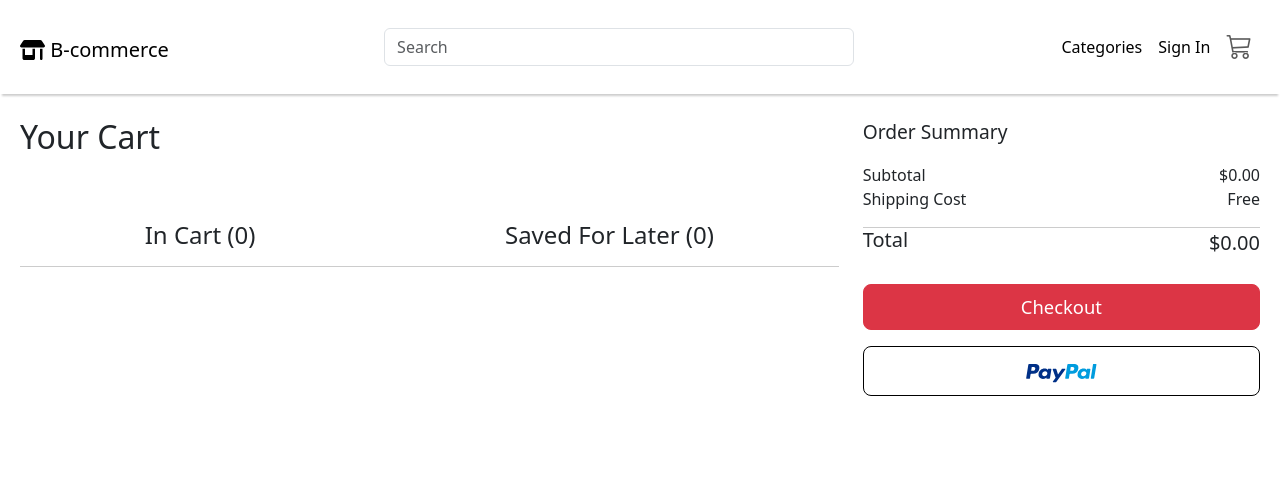
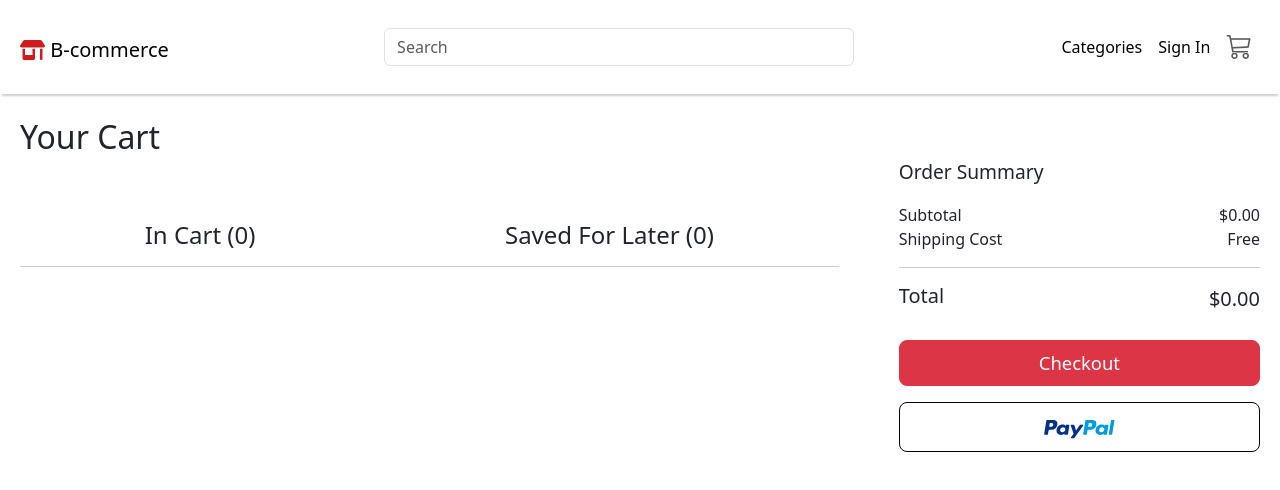
Before and after one commit to BrandonTDiep/B-commerce, a React (Create React App) app in the folder client/: page /cart in a window 1280 px wide. Shown: the top 490 px of the page. Built offline with nearby package versions, Linux system fonts and the light colour scheme.

Commit message:
added some spacing to 'total price' and added new 'red' color to icon to browser and navbar

```diff
--- a/client/public/index.html
+++ b/client/public/index.html
@@ -2,7 +2,7 @@
 <html lang="en">
   <head>
     <meta charset="utf-8" />
-    <link rel="icon" href="%PUBLIC_URL%/favicon.ico" />
+    <link rel="icon" href="%PUBLIC_URL%/icon.svg" />
     <meta name="viewport" content="width=device-width, initial-scale=1" />
     <meta name="theme-color" content="#000000" />
     <meta
@@ -10,7 +10,7 @@
       content="Web site created using create-react-app"
     />
     <link rel="stylesheet" href="https://cdn.jsdelivr.net/npm/bootstrap-icons@1.11.3/font/bootstrap-icons.min.css">
-    <link rel="apple-touch-icon" href="%PUBLIC_URL%/logo192.png" />
+    <link rel="apple-touch-icon" href="%PUBLIC_URL%/icon.svg" />
     <!--
       manifest.json provides metadata used when your web app is installed on a
       user's mobile device or desktop. See https://developers.google.com/web/fundamentals/web-app-manifest/
@@ -25,7 +25,7 @@
       work correctly both with client-side routing and a non-root public URL.
       Learn how to configure a non-root public URL by running `npm run build`.
     -->
-    <title>React App</title>
+    <title>B-Commerce</title>
   </head>
   <body>
     <noscript>You need to enable JavaScript to run this app.</noscript>
--- a/client/src/components/Navbar.js
+++ b/client/src/components/Navbar.js
@@ -57,7 +57,7 @@ const Navbars = () => {
     return(
         <Navbar expand="md" className='nav'>
             <Navbar.Brand>
-                <Link to="/" className="nav-link px-0 logo"><FontAwesomeIcon className="pl-1" icon={faShop} /> B-commerce</Link>
+                <Link to="/" className="nav-link px-0 logo"><FontAwesomeIcon className="pl-1" icon={faShop} style={{color: "#ce1c1c",}} /> B-commerce</Link>
             </Navbar.Brand>
             <Navbar.Toggle aria-controls="basic-navbar-nav" />
             <Navbar.Collapse>
--- a/client/src/pages/Cart.js
+++ b/client/src/pages/Cart.js
@@ -22,7 +22,7 @@ const Cart = () => {
         <CartItems cartItems={cartItems} cartImg={'cart-product-img-small'}/>
 
       </section>
-      <section className='col-4'>
+      <section className='col-12 col-lg-4 mt-4 pt-3 ps-5'>
         <span className="order-summary mb-3">Order Summary</span>
 
         <div className='d-flex justify-content-between'>
@@ -33,14 +33,14 @@ const Cart = () => {
             <span>Shipping Cost</span>
             <span>Free</span>
         </div>
-        <div className='mt-3 pb-2 d-flex justify-content-between checkout-total'>
+        <div className='mt-3 pt-3 pb-2 d-flex justify-content-between checkout-total'>
             <h5>Total</h5>
             <span className='cart-total-price'>{formatUSD(cartTotalPrice)}</span>
         </div>
 
         <Link to='/cart' className='mt-3 checkout d-grid gap-3'>
           <Button variant="danger" size="lg">Checkout</Button>
-          <button type="button" class="btn btn-outline-secondary btn-lg"><img className="paypal-btn" src={paypal} alt="paypal" /></button>
+          <button type="button" className="btn btn-outline-secondary btn-lg"><img className="paypal-btn" src={paypal} alt="paypal" /></button>
         </Link>
       </section>
 
```
Also changed, not shown: client/public/icon.svg (added), client/public/manifest.json.
